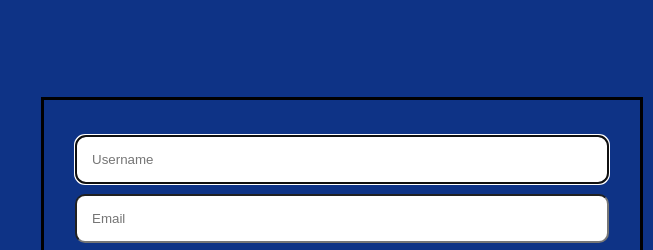
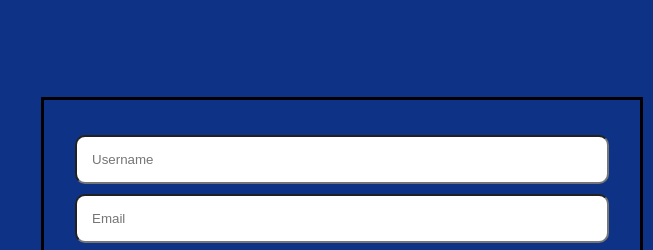
Before and after one commit to Dharun-Srikanth/1st-Day, a plain HTML site: page index.html in a window 1280 px wide. Shown: the part 1746-1996 px from the top of the page, 627-1280 px from the left. Drawn offline with Linux system fonts and the light colour scheme.

Commit message:
sample site updated

```diff
--- a/index.html
+++ b/index.html
@@ -60,7 +60,7 @@
       <div class="form">
         <div class="contact-section">
             <form class="contact-form">
-              <input type="text" placeholder="Username" autofocus/><br />
+              <input type="text" placeholder="Username"/><br />
               <input type="email" placeholder="Email" /><br />
               <textarea placeholder="Write somthing" rows="5"></textarea> <br>
               <button class="submit-btn">Submit</button>
```
